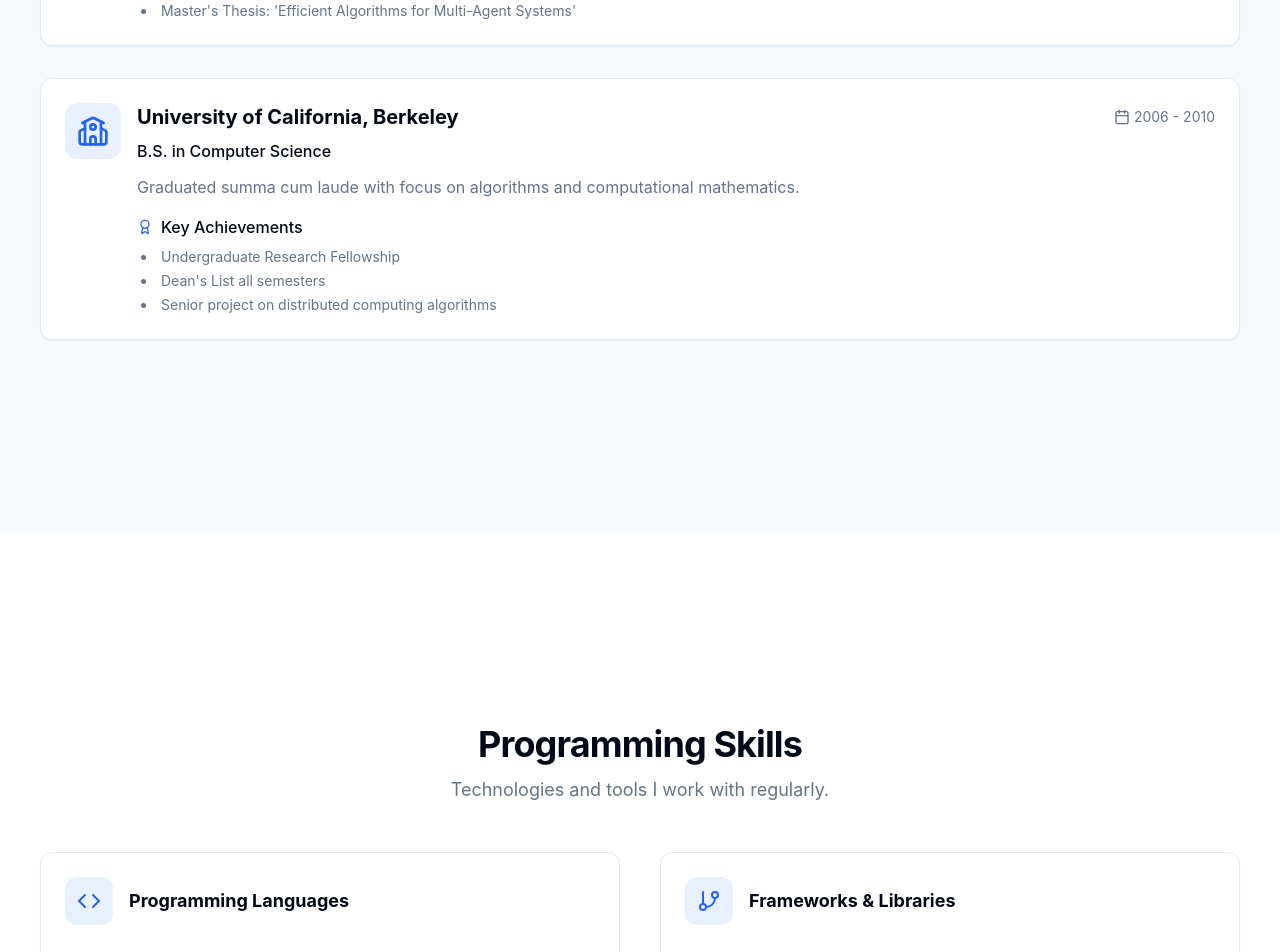
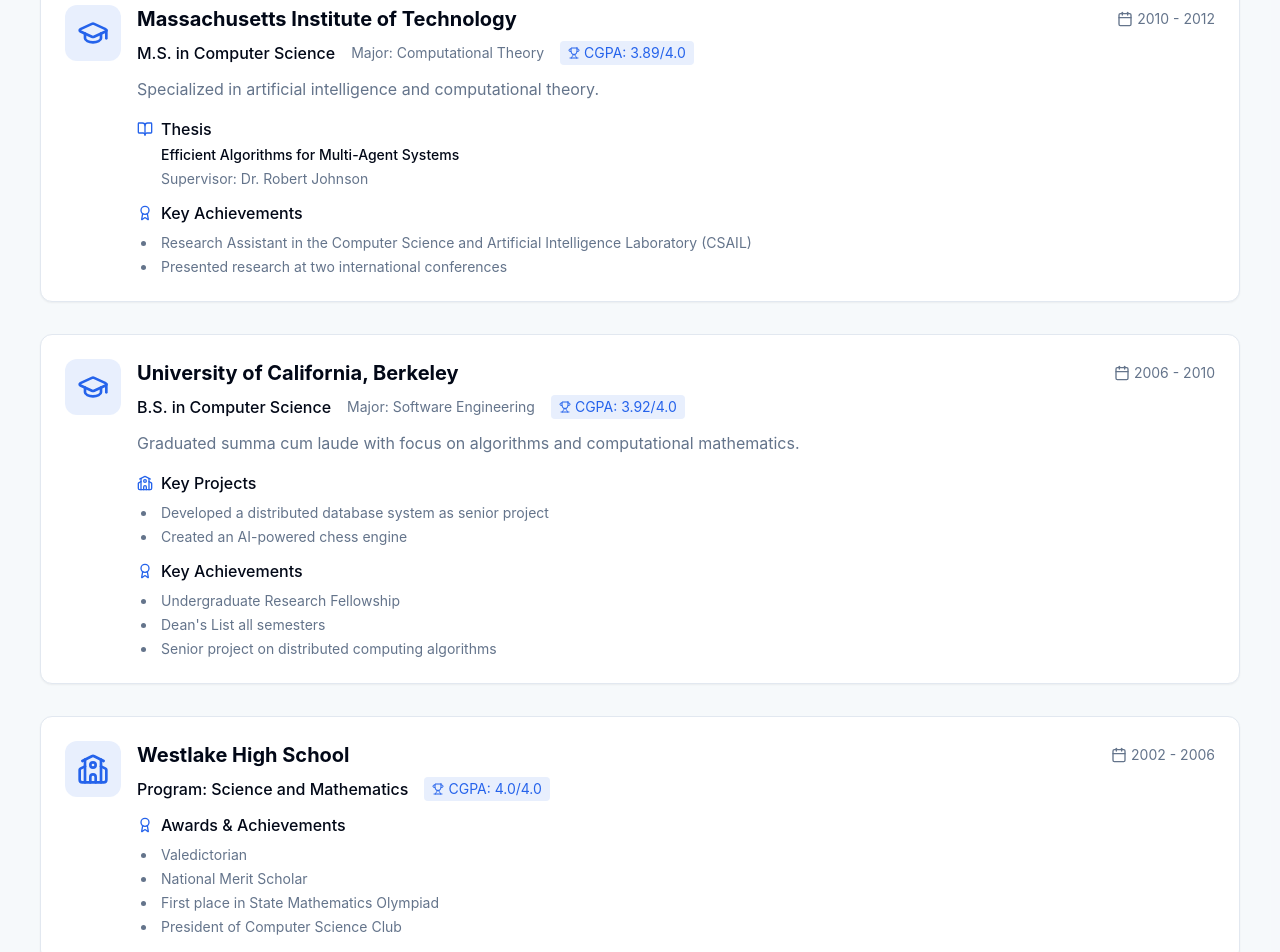
Before and after one commit to Unknown1bot/dynamic-research, a React (Vite) app: page / in a window 1280 px wide. Shown: the part 2780-3732 px from the top of the page. Built offline with nearby package versions, Linux system fonts and the light colour scheme.

Commit message:
Refactor: Update Education interface
Update the Education interface to accommodate different education types.

```diff
--- a/src/components/AcademicsSection.tsx
+++ b/src/components/AcademicsSection.tsx
@@ -1,56 +1,113 @@
 
 import React from 'react';
 import SectionHeading from './SectionHeading';
-import { School, Calendar, Award } from 'lucide-react';
+import { School, Calendar, Award, GraduationCap, BookOpen, Trophy } from 'lucide-react';
+import { Card, CardContent } from '@/components/ui/card';
 
-interface Education {
+// Interface for higher education (university, college)
+interface HigherEducation {
   id: string;
+  type: 'higher';
   institution: string;
   degree: string;
   field: string;
+  major?: string;
   years: string;
+  cgpa?: string;
   description: string;
+  thesisTitle?: string;
+  thesisSupervisor?: string;
+  projects?: string[];
   achievements?: string[];
 }
+
+// Interface for school education
+interface SchoolEducation {
+  id: string;
+  type: 'school';
+  institution: string;
+  major?: string;
+  years: string;
+  cgpa?: string;
+  awards?: string[];
+}
+
+// Union type for both education types
+type Education = HigherEducation | SchoolEducation;
 
 const AcademicsSection = () => {
   const education: Education[] = [
     {
       id: "1",
+      type: "higher",
       institution: "Stanford University",
       degree: "Ph.D.",
       field: "Computer Science",
+      major: "Artificial Intelligence",
       years: "2012 - 2016",
+      cgpa: "3.95/4.0",
       description: "Focused on machine learning and artificial intelligence with emphasis on computer vision algorithms.",
+      thesisTitle: "Novel Approaches to Deep Reinforcement Learning in Computer Vision Tasks",
+      thesisSupervisor: "Dr. Emily Chen",
+      projects: [
+        "Developed a neural network architecture for real-time object recognition",
+        "Created reinforcement learning algorithms for autonomous navigation"
+      ],
       achievements: [
-        "Dissertation: 'Novel Approaches to Deep Reinforcement Learning in Computer Vision Tasks'",
         "Published 5 papers in top-tier conferences (NeurIPS, ICML, CVPR)",
-        "Graduate Teaching Assistant for Advanced Machine Learning course"
+        "Graduate Teaching Assistant for Advanced Machine Learning course",
+        "Recipient of the Outstanding Research Award"
       ]
     },
     {
       id: "2",
+      type: "higher",
       institution: "Massachusetts Institute of Technology",
       degree: "M.S.",
       field: "Computer Science",
+      major: "Computational Theory",
       years: "2010 - 2012",
+      cgpa: "3.89/4.0",
       description: "Specialized in artificial intelligence and computational theory.",
+      thesisTitle: "Efficient Algorithms for Multi-Agent Systems",
+      thesisSupervisor: "Dr. Robert Johnson",
       achievements: [
         "Research Assistant in the Computer Science and Artificial Intelligence Laboratory (CSAIL)",
-        "Master's Thesis: 'Efficient Algorithms for Multi-Agent Systems'"
+        "Presented research at two international conferences"
       ]
     },
     {
       id: "3",
+      type: "higher",
       institution: "University of California, Berkeley",
       degree: "B.S.",
       field: "Computer Science",
+      major: "Software Engineering",
       years: "2006 - 2010",
+      cgpa: "3.92/4.0",
       description: "Graduated summa cum laude with focus on algorithms and computational mathematics.",
+      projects: [
+        "Developed a distributed database system as senior project",
+        "Created an AI-powered chess engine"
+      ],
       achievements: [
         "Undergraduate Research Fellowship",
         "Dean's List all semesters",
         "Senior project on distributed computing algorithms"
+      ]
+    },
+    {
+      id: "4",
+      type: "school",
+      institution: "Westlake High School",
+      major: "Science and Mathematics",
+      years: "2002 - 2006",
+      cgpa: "4.0/4.0",
+      awards: [
+        "Valedictorian",
+        "National Merit Scholar",
+        "First place in State Mathematics Olympiad",
+        "President of Computer Science Club"
       ]
     }
   ];
@@ -65,14 +122,17 @@ const AcademicsSection = () => {
 
         <div className="space-y-8">
           {education.map((item) => (
-            <div
+            <Card
               key={item.id}
-              className="bg-white rounded-xl p-6 shadow-sm border border-border animate-fade-up"
+              className="animate-fade-up overflow-hidden"
               style={{ animationDelay: `${parseInt(item.id) * 100}ms` }}
             >
+              <CardContent className="p-0">
+                {item.type === "higher" ? (
+                  <div className="p-6">
                     <div className="flex flex-col md:flex-row md:items-start gap-4">
                       <div className="flex-shrink-0 p-3 bg-primary/10 rounded-lg text-primary">
-                  <School className="h-8 w-8" />
+                        <GraduationCap className="h-8 w-8" />
                       </div>
 
                       <div className="flex-grow">
@@ -84,11 +144,48 @@ const AcademicsSection = () => {
                           </div>
                         </div>
 
-                  <div className="mb-3">
+                        <div className="mb-3 flex flex-col sm:flex-row sm:items-center gap-2 sm:gap-4">
                           <span className="font-medium">{item.degree} in {item.field}</span>
+                          {item.major && <span className="text-sm text-muted-foreground">Major: {item.major}</span>}
+                          {item.cgpa && (
+                            <span className="inline-flex items-center text-sm bg-primary/10 text-primary px-2 py-0.5 rounded">
+                              <Trophy className="h-3 w-3 mr-1" /> CGPA: {item.cgpa}
+                            </span>
+                          )}
                         </div>
 
                         <p className="text-muted-foreground mb-4">{item.description}</p>
+
+                        {item.thesisTitle && (
+                          <div className="mb-3">
+                            <h4 className="font-medium flex items-center">
+                              <BookOpen className="h-4 w-4 mr-2 text-primary" />
+                              Thesis
+                            </h4>
+                            <p className="text-sm ml-6 mt-1">
+                              <span className="font-medium">{item.thesisTitle}</span>
+                              {item.thesisSupervisor && (
+                                <span className="block text-muted-foreground mt-1">
+                                  Supervisor: {item.thesisSupervisor}
+                                </span>
+                              )}
+                            </p>
+                          </div>
+                        )}
+
+                        {item.projects && item.projects.length > 0 && (
+                          <div className="mb-3">
+                            <h4 className="font-medium flex items-center mb-2">
+                              <School className="h-4 w-4 mr-2 text-primary" />
+                              Key Projects
+                            </h4>
+                            <ul className="list-disc list-inside space-y-1 text-sm text-muted-foreground pl-1">
+                              {item.projects.map((project, index) => (
+                                <li key={index}>{project}</li>
+                              ))}
+                            </ul>
+                          </div>
+                        )}
 
                         {item.achievements && item.achievements.length > 0 && (
                           <div className="mt-3">
@@ -106,6 +203,50 @@ const AcademicsSection = () => {
                       </div>
                     </div>
                   </div>
+                ) : (
+                  <div className="p-6">
+                    <div className="flex flex-col md:flex-row md:items-start gap-4">
+                      <div className="flex-shrink-0 p-3 bg-primary/10 rounded-lg text-primary">
+                        <School className="h-8 w-8" />
+                      </div>
+
+                      <div className="flex-grow">
+                        <div className="flex flex-col md:flex-row md:items-center justify-between mb-2">
+                          <h3 className="text-xl font-bold">{item.institution}</h3>
+                          <div className="flex items-center text-muted-foreground mt-1 md:mt-0">
+                            <Calendar className="h-4 w-4 mr-1" />
+                            <span className="text-sm">{item.years}</span>
+                          </div>
+                        </div>
+
+                        <div className="mb-3 flex flex-col sm:flex-row sm:items-center gap-2 sm:gap-4">
+                          {item.major && <span className="font-medium">Program: {item.major}</span>}
+                          {item.cgpa && (
+                            <span className="inline-flex items-center text-sm bg-primary/10 text-primary px-2 py-0.5 rounded">
+                              <Trophy className="h-3 w-3 mr-1" /> CGPA: {item.cgpa}
+                            </span>
+                          )}
+                        </div>
+
+                        {item.awards && item.awards.length > 0 && (
+                          <div className="mt-3">
+                            <h4 className="font-medium flex items-center mb-2">
+                              <Award className="h-4 w-4 mr-2 text-primary" />
+                              Awards & Achievements
+                            </h4>
+                            <ul className="list-disc list-inside space-y-1 text-sm text-muted-foreground pl-1">
+                              {item.awards.map((award, index) => (
+                                <li key={index}>{award}</li>
+                              ))}
+                            </ul>
+                          </div>
+                        )}
+                      </div>
+                    </div>
+                  </div>
+                )}
+              </CardContent>
+            </Card>
           ))}
         </div>
       </div>
```
Lines whose indentation alone changed are shown as unchanged.
